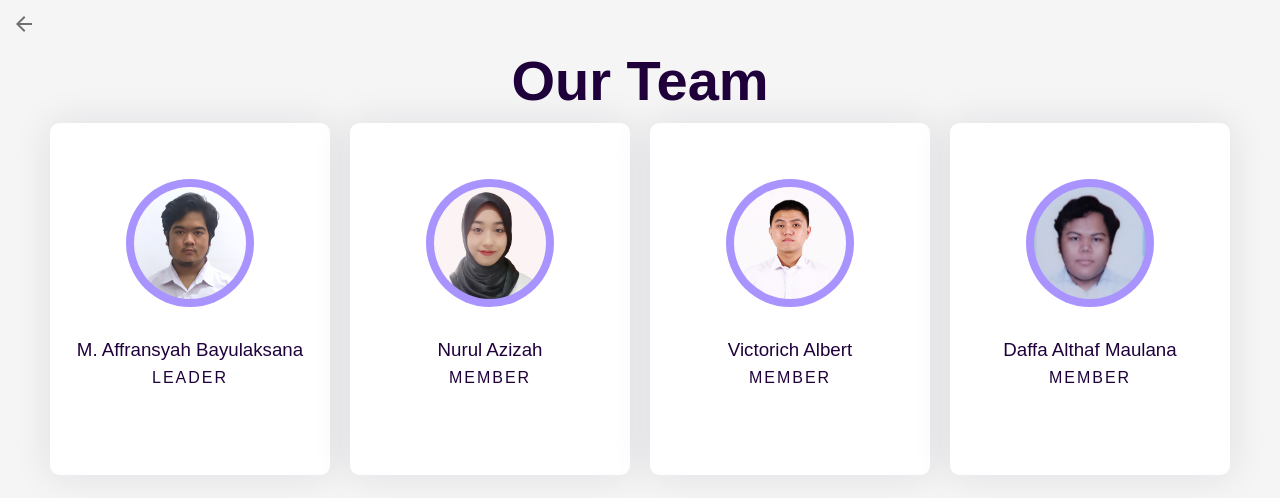
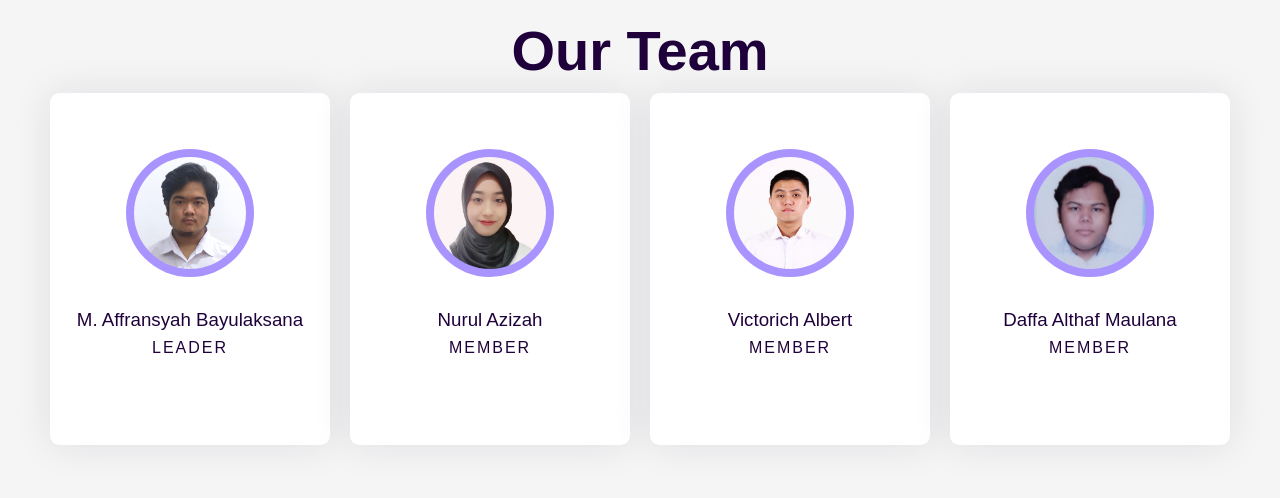
Before and after one commit to achteave/FinDis, a React (Create React App) app: page /aboutus in a window 1280 px wide. Shown: the top 498 px of the page. Built offline with nearby package versions, Linux system fonts and the light colour scheme.

Commit message:
Update index.js

```diff
--- a/src/components/AboutUs/index.js
+++ b/src/components/AboutUs/index.js
@@ -2,9 +2,7 @@ import './style.css';
 import franz from './assets/anz.png';
 import azizah from './assets/jijeh.png'
 import daffa from './assets/atap.jpg'
-import victor from './assets/tor.jpg'
-import { Icon, IconButton } from '@material-ui/core';
-import { ArrowBack } from '@material-ui/icons';
+import victor from './assets/tor.jpg';
 import { useNavigate } from 'react-router-dom';
 
 const App = () => {
@@ -12,9 +10,9 @@ const App = () => {
 
   return (
     <div>
-      <IconButton onClick={() => navigate(-1)}>
-        <ArrowBack />
-      </IconButton>
+      <buutton className="" onClick={() => navigate(-1)}>
+        <img src='' className='' />
+      </buutton>
       <div className="row">
         <h1>Our Team</h1>
       </div>
```
